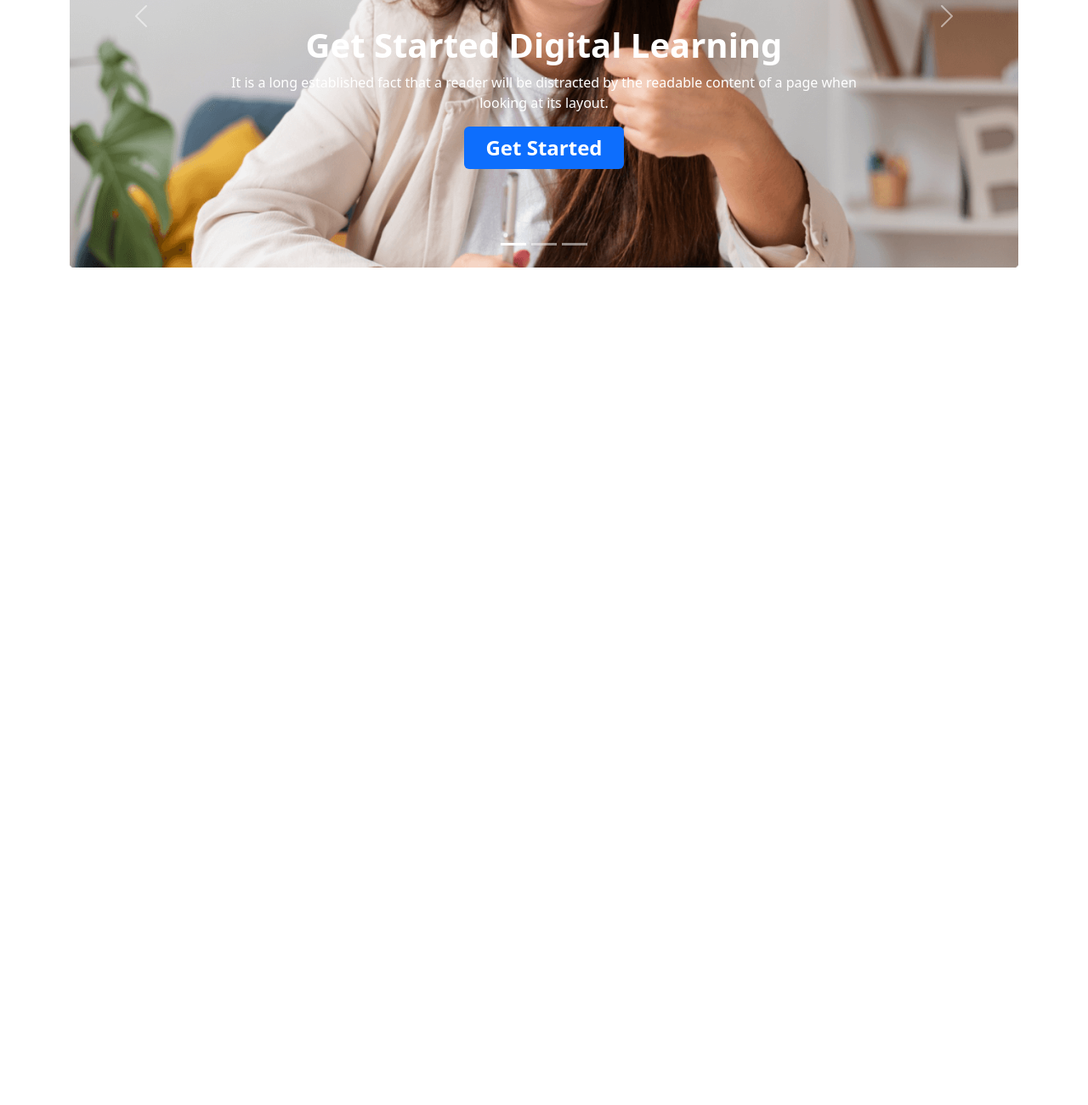
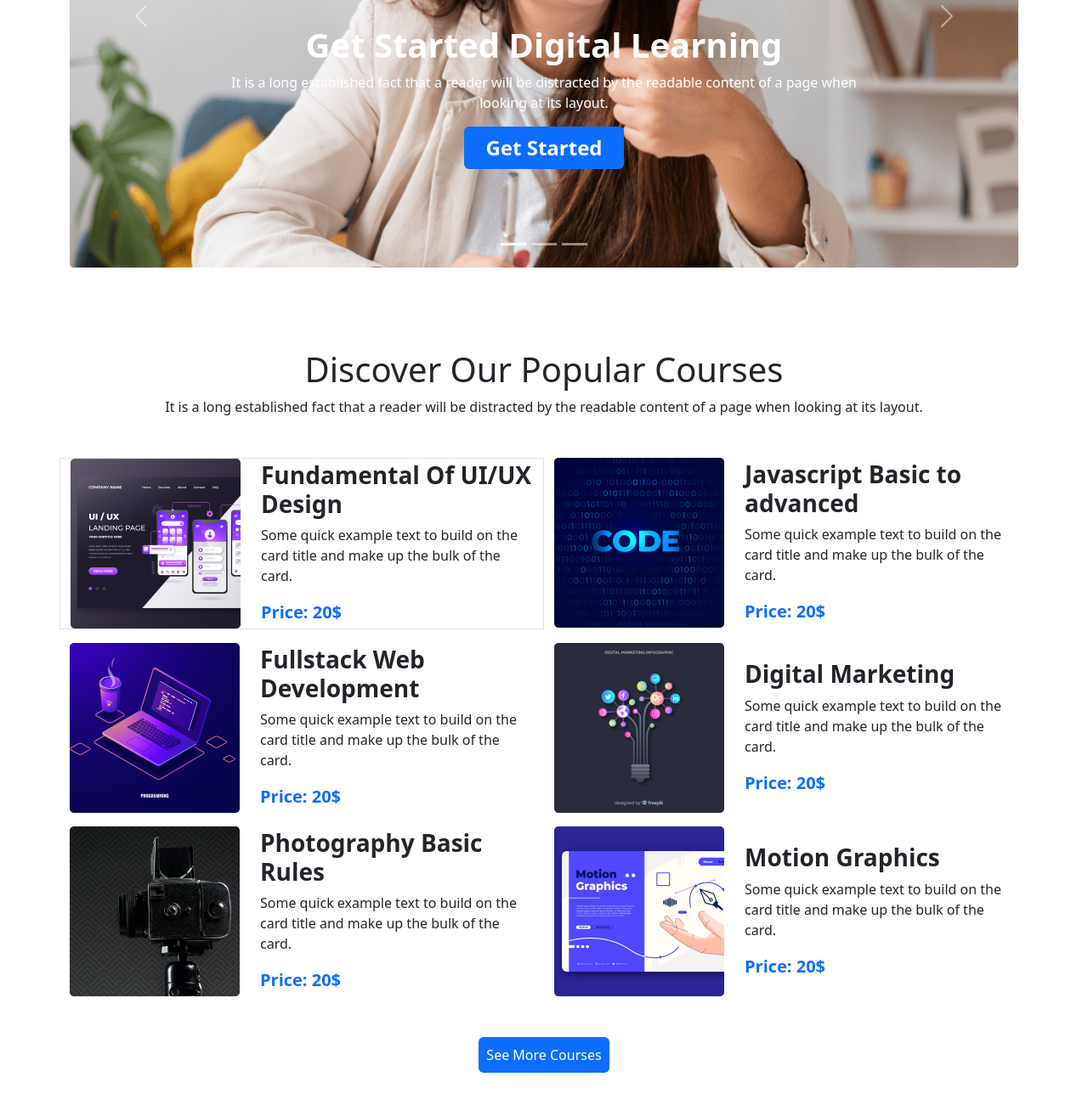
Before and after one commit to siamcse/education-technology, a plain HTML site: page index.html in a window 1280 px wide. Shown: the part 399-1700 px from the top of the page at 85% size. Before the commit the page ends 800 px from the top, so only its background shows below. Drawn offline with nearby package versions, Linux system fonts and the light colour scheme.

Commit message:
course added

```diff
--- a/index.html
+++ b/index.html
@@ -95,8 +95,94 @@
         </section>
     </header>
 
-    <main>
+    <main class="container">
+        <!-- popular courses  -->
+        <section class="mt-4 mb-5">
+            <div class="text-center mt-5 pt-5 mb-5">
+                <h1>Discover Our Popular
+                Courses</h1>
+                <p>It is a long established fact that a reader will be distracted by the readable
+                content of a page when looking at its layout.</p>
+            </div>
+            <div class="row gy-3">
+                <!-- course  1-->
+                <div class="col-md-6 border">
+                    <div class="d-flex flex-column flex-sm-row align-items-center gap-4 ">
+                        <img src="images/course/course-1.png" alt="">
+                        <div>
+                            <h3 class="fw-semibold">Fundamental Of UI/UX Design</h3>
+                            <p>Some quick example text to build on the card title
+                            and make up the bulk of the card.</p>
+                            <span class="fs-5 fw-semibold text-primary">Price: 20$</span>
+                        </div>
+                    </div>
+                </div>
+                <!-- course  2-->
+                <div class="col-md-6">
+                    <div class="d-flex flex-column flex-sm-row align-items-center gap-4">
+                        <img src="images/course/course-2.png" alt="">
+                        <div>
+                            <h3 class="fw-semibold">Javascript Basic to advanced</h3>
+                            <p>Some quick example text to build on the card title
+                            and make up the bulk of the card.</p>
+                            <span class="fs-5 fw-semibold text-primary">Price: 20$</span>
+                        </div>
+                    </div>
+                </div>
+                <!-- course  3-->
+                <div class="col-md-6">
+                    <div class="d-flex flex-column flex-sm-row align-items-center gap-4">
+                        <img src="images/course/course-3.png" alt="">
+                        <div>
+                            <h3 class="fw-semibold">Fullstack Web Development</h3>
+                            <p>Some quick example text to build on the card title
+                            and make up the bulk of the card.</p>
+                            <span class="fs-5 fw-semibold text-primary">Price: 20$</span>
+                        </div>
+                    </div>
+                </div>
+                <!-- course  4-->
+                <div class="col-md-6">
+                    <div class="d-flex flex-column flex-sm-row align-items-center gap-4">
+                        <img src="images/course/course-4.png" alt="">
+                        <div>
+                            <h3 class="fw-semibold">Digital Marketing</h3>
+                            <p>Some quick example text to build on the card title
+                            and make up the bulk of the card.</p>
+                            <span class="fs-5 fw-semibold text-primary">Price: 20$</span>
+                        </div>
+                    </div>
+                </div>
+                <!-- course  -->
+                <div class="col-md-6">
+                    <div class="d-flex flex-column flex-sm-row align-items-center gap-4">
+                        <img src="images/course/course-5.png" alt="">
+                        <div>
+                            <h3 class="fw-semibold">Photography Basic Rules</h3>
+                            <p>Some quick example text to build on the card title
+                            and make up the bulk of the card.</p>
+                            <span class="fs-5 fw-semibold text-primary">Price: 20$</span>
+                        </div>
+                    </div>
+                </div>
+                <!-- course  -->
+                <div class="col-md-6">
+                    <div class="d-flex flex-column flex-sm-row align-items-center gap-4">
+                        <img src="images/course/course-6.png" alt="">
+                        <div>
+                            <h3 class="fw-semibold">Motion Graphics</h3>
+                            <p>Some quick example text to build on the card title
+                            and make up the bulk of the card.</p>
+                            <span class="fs-5 fw-semibold text-primary">Price: 20$</span>
+                        </div>
+                    </div>
+                </div>
+            </div>
+            <div class="text-center mt-5">
+                <button class="btn bg-primary text-white p-2 rounded">See More Courses</button>
+            </div>
 
+        </section>
     </main>
 
 
```
